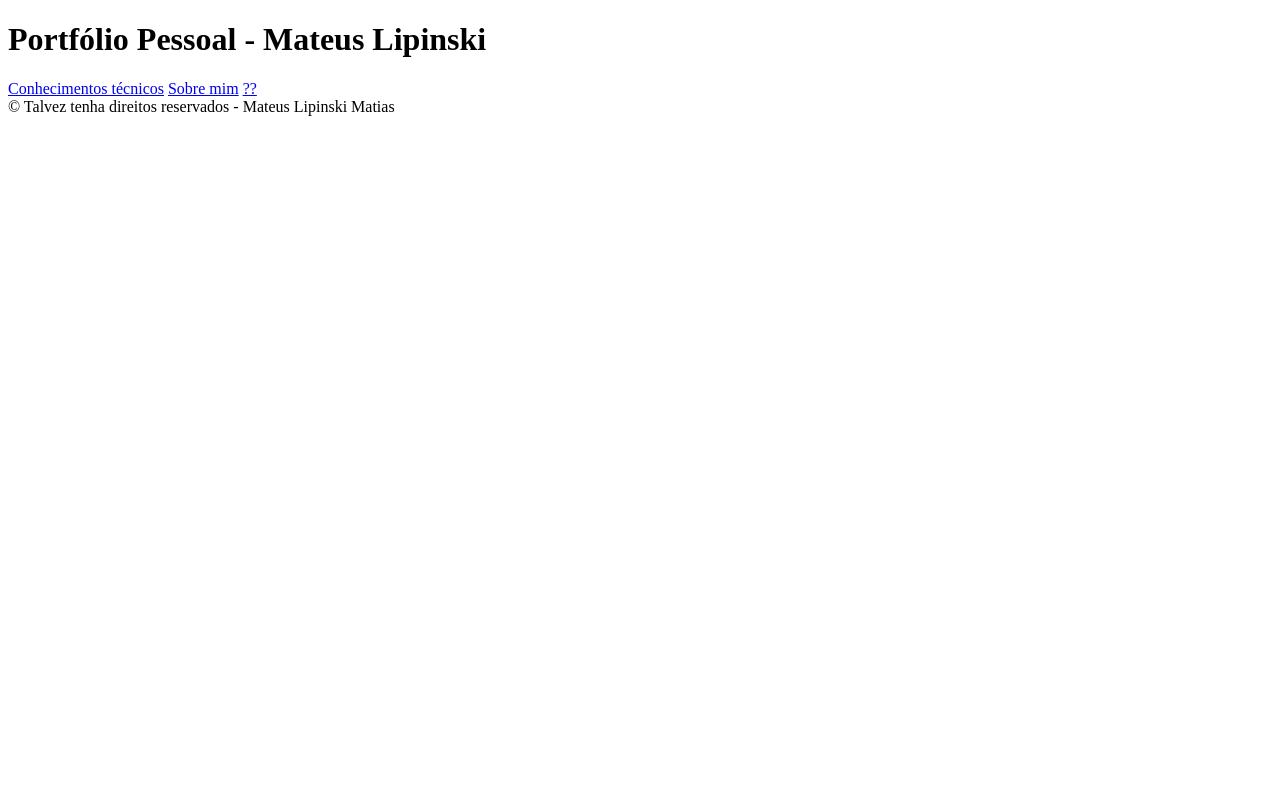
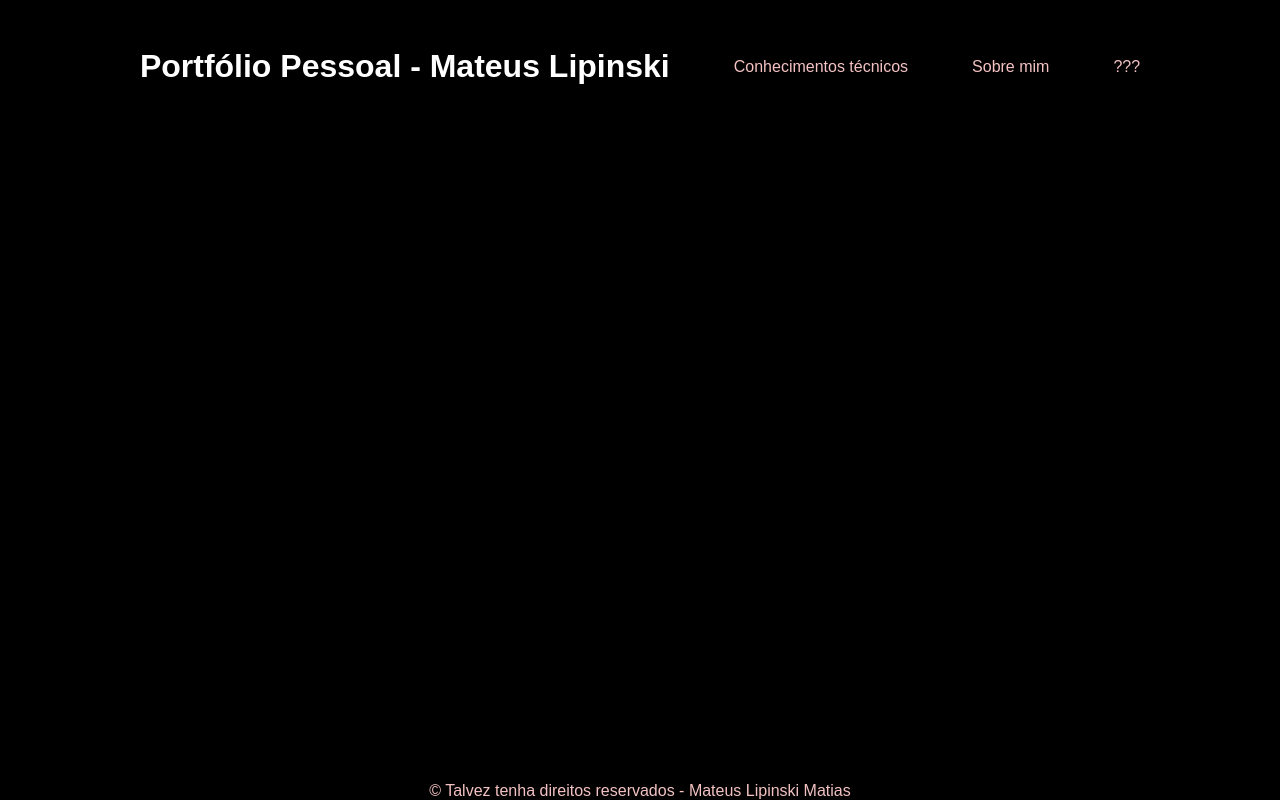
Before and after one commit to Mateus-Lipinski/Portfolio-Pessoal-2025, a plain HTML site: page pagina3/pagina3.html in a window 1280 px wide. Drawn offline with Linux system fonts and the light colour scheme.

Commit message:
feat/change-files

```diff
--- a/pagina2/style/pagina2.css
+++ b/pagina2/style/pagina2.css
@@ -1,6 +1,6 @@
 body {
     margin: 0;
-    /* background-color: #000; */
+    background-color: #000;
     font-family: Arial, Helvetica, sans-serif;
 }
 
@@ -13,13 +13,13 @@ header {
 }
 
 header h1 {
-    /* color: white; */
+    color: white;
     margin: 0;
 }
 
 header a {
     margin-left: 64px;
-    /* color: #F4C2C2; */
+    color: #F4C2C2;
     text-decoration: none;
     transition: 0.2s;
 }
@@ -28,15 +28,71 @@ header a:hover {
     scale: 110%;
 }
 
+#miau {
+    background: none;
+    border: none;
+    color: #F4C2C2;
+    font-size: 1em;
+    cursor: pointer;
+    transition: 0.2s;
+    margin: 0;
+    padding: 0;
+}
+
+#miau:hover {
+    scale: 110%;
+}
+
+.falling-image {
+    position: absolute;
+    top: 0; /* Faz a imagem aparecer em cima*/
+    width: 75px;
+    height: 75px;
+    animation: fall 1s ease-in-out forwards;
+}
+
+@keyframes fall {
+    0% {
+    transform: translateY(0);
+    }
+    100% {
+    transform: translateY(100vh);
+    }
+}
+
 main {
     display: flex;
     justify-content: center;
-    align-items: center;
-    flex-direction: column;
+    align-items: flex-start; /* Alinha pelo TOPO */
+    flex-wrap: wrap; /* Faz quebrar linha quando não couber */
+    gap: 24px; /* Distância entre os castões */
 }
 
 section {
+    color: white;
     border: 4px solid #F4C2C2;
     border-radius: 8px;
     box-shadow: 0 0 15px 5px #F4C2C2;
+    padding: 16px;
+    width: 300px; /* Largura fixa */
+    min-height: 300px; /* Minimo de altura */
 }
+
+.foto-da-minha-preferencia {
+    background-image: url(/pagina2/img/foto\ da\ minha\ preferencia.jpg);
+    background-size: 300px;
+    width: 300px;
+    height: 225px;
+}
+
+.foto-da-minha-preferencia:hover {
+    background-image: url(/pagina2/img/esqueleto-capoeira.gif);
+}
+
+footer {
+    position: fixed;
+    text-align: center;
+    bottom: 0;
+    width: 100%;
+    color: #F4C2C2;
+}
--- a/pagina3/pagina3.html
+++ b/pagina3/pagina3.html
@@ -14,6 +14,7 @@
         <a href="../index.html">Conhecimentos técnicos</a>
         <a href="../pagina2/pagina2.html">Sobre mim</a>
         <a href="./pagina3.html">??</a>
+        <button id="miau">?</button>
     </header>
 
     <!--??-->
--- a/pagina3/style/pagina3.css
+++ b/pagina3/style/pagina3.css
@@ -0,0 +1,54 @@
+body {
+    margin: 0;
+    background-color: #000;
+    font-family: Arial, Helvetica, sans-serif;
+}
+
+header {
+    display: flex;
+    justify-content: center;
+    align-items: center;
+    padding: 24px;
+    margin: 24px;
+}
+
+header h1 {
+    color: white;
+    margin: 0;
+}
+
+header a {
+    margin-left: 64px;
+    color: #F4C2C2;
+    text-decoration: none;
+    transition: 0.2s;
+}
+
+header a:hover {
+    scale: 110%;
+}
+
+#miau {
+    background: none;
+    border: none;
+    color: #F4C2C2;
+    font-size: 1em;
+    cursor: pointer;
+    transition: 0.2s;
+    margin: 0;
+    padding: 0;
+}
+
+#miau:hover {
+    scale: 110%;
+}
+
+/* TODO / Colocar conteúdo a partir daqui*/
+
+footer {
+    position: fixed;
+    text-align: center;
+    bottom: 0;
+    width: 100%;
+    color: #F4C2C2;
+}
--- a/styles/index.css
+++ b/styles/index.css
@@ -26,6 +26,38 @@ header a {
 
 header a:hover {
     scale: 110%;
+}
+
+#miau {
+    background: none;
+    border: none;
+    color: #F4C2C2;
+    font-size: 1em;
+    cursor: pointer;
+    transition: 0.2s;
+    margin: 0;
+    padding: 0;
+}
+
+#miau:hover {
+    scale: 110%;
+}
+
+.falling-image {
+    position: absolute;
+    top: 0; /* Faz a imagem aparecer em cima*/
+    width: 75px;
+    height: 75px;
+    animation: fall 1s ease-in-out forwards;
+}
+
+@keyframes fall {
+    0% {
+    transform: translateY(0);
+    }
+    100% {
+    transform: translateY(100vh);
+    }
 }
 
 main {
```
Also changed, not shown: index.html (+3 -0 lines), pagina2/pagina2.html (+5 -3 lines), pagina2/script/pagina2.js (+25 -0 lines), scripts/index.js (+25 -0 lines), img/Cachorro q faz miau.png (added), pagina2/img/esqueleto-capoeira.gif (added), 1 other file.
